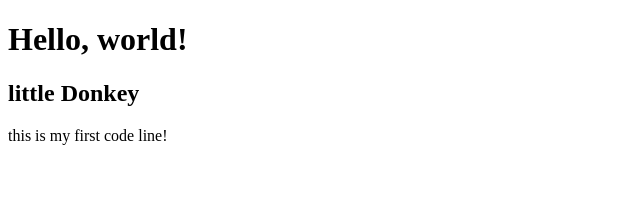
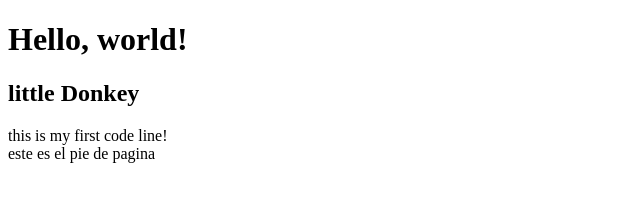
Before and after one commit to Oscareyes/proyectoDemoCursoPrework, a plain HTML site: page index.html in a window 1280 px wide. Shown: the whole page, without its empty margins (0-640 px from the left). Drawn offline with Linux system fonts and the light colour scheme.

Commit message:
second modificaction

```diff
--- a/index.html
+++ b/index.html
@@ -12,5 +12,7 @@
     <h2>little Donkey</h2>
     <description>this is my first code line!</description>
 
+    <footer>este es el pie de pagina</footer>
+
 </body>
 </html>
```
